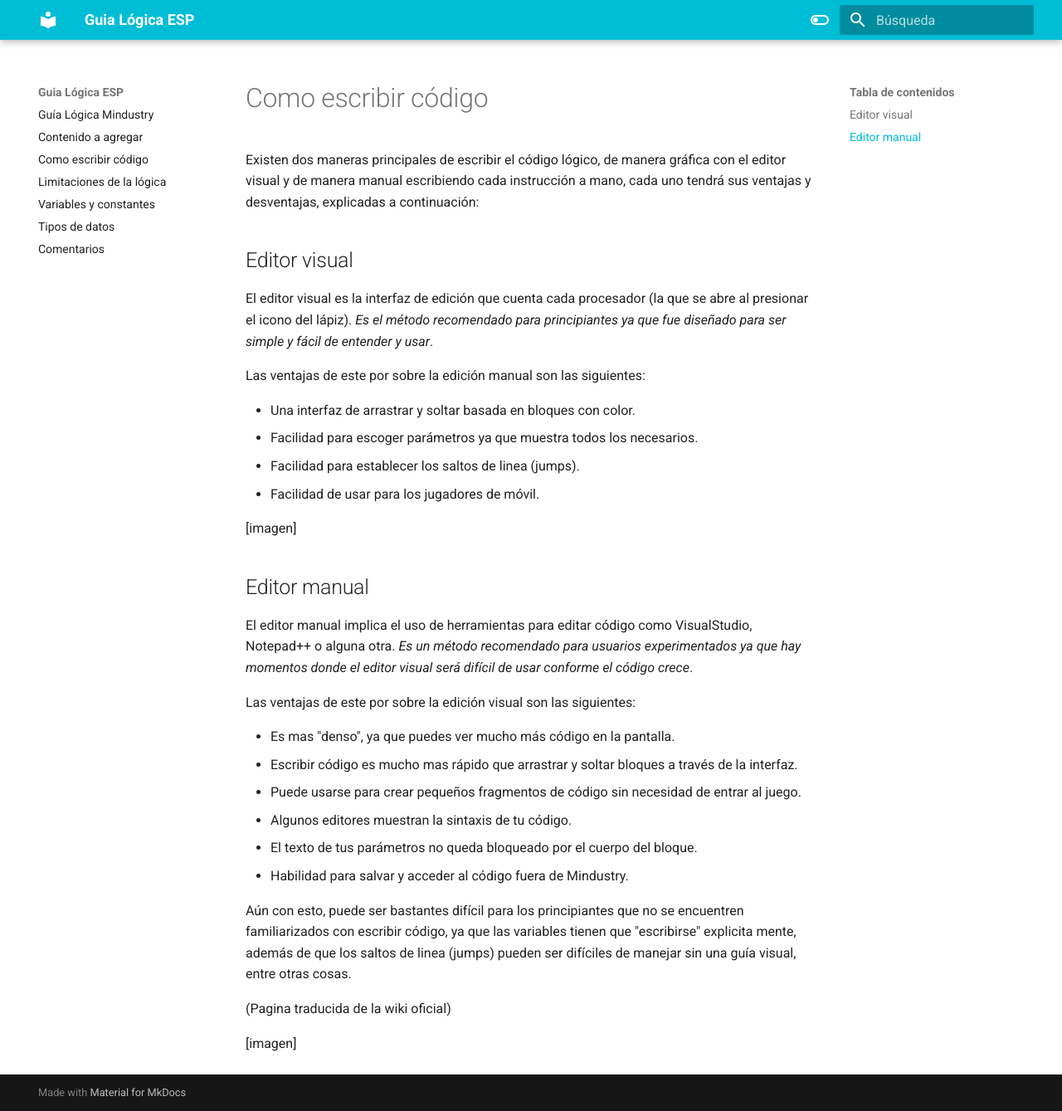
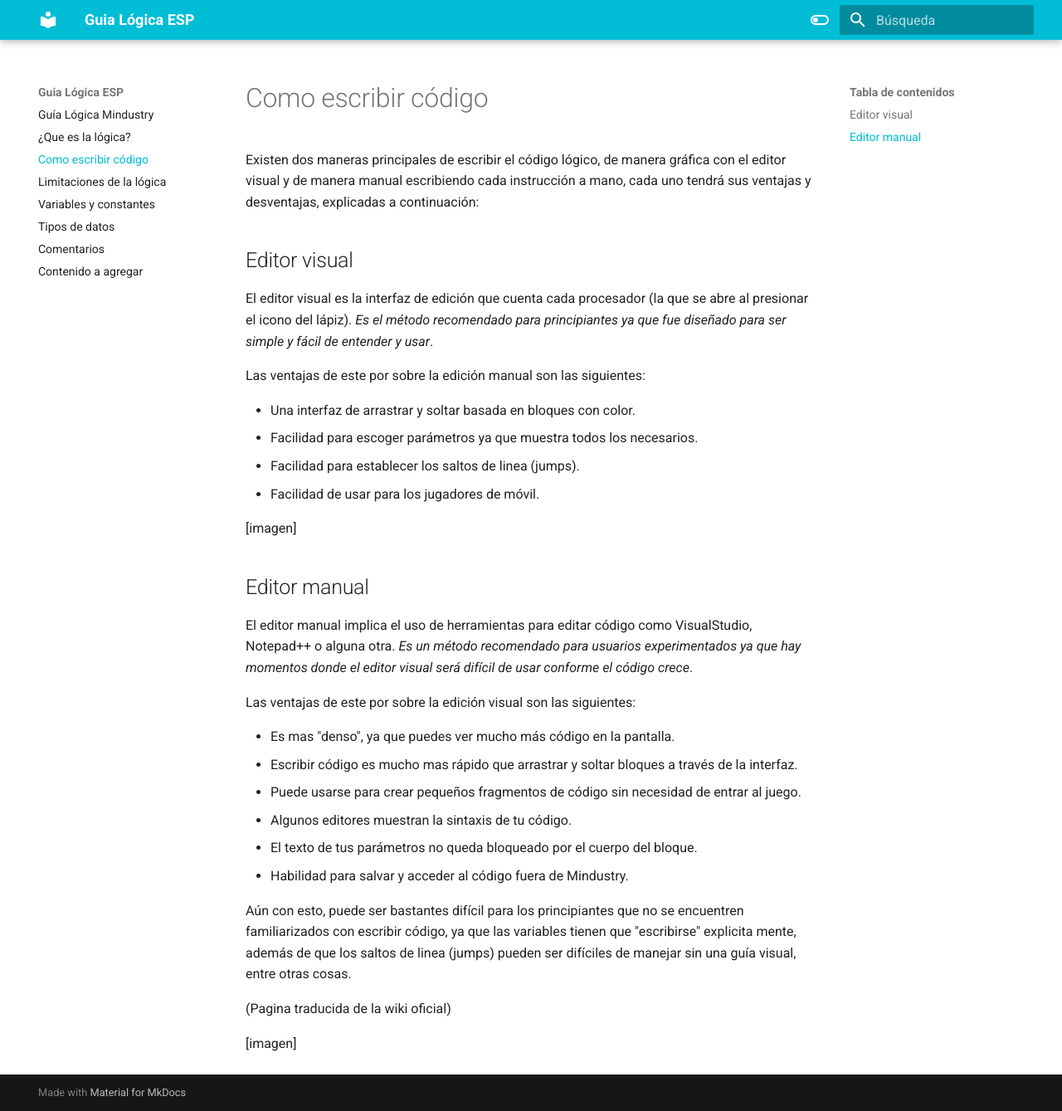
Before and after one commit to Vect0r0/Test, an MkDocs documentation site: the page built from docs/2-como-escribir-codigo.md, in a window 1280 px wide and 1339 px high. Shown: the whole window at 83% size. Built offline with MkDocs 1.6.1 and Material for MkDocs 9.7.7, drawn with Linux system fonts in a browser that asks for light colours; part of the change alters nothing that is shown.

```diff
--- a/mkdocs.yml
+++ b/mkdocs.yml
@@ -65,12 +65,3 @@ extra_javascript:
   - https://polyfill.io/v3/polyfill.min.js?features=es6
   - https://cdn.jsdelivr.net/npm/mathjax@3/es5/tex-mml-chtml.js
   - https://unpkg.com/mermaid/dist/mermaid.min.js
-
-nav:
-  - Guía Lógica Mindustry: index.md
-  - Contenido a agregar: contenido-a-agregar.md
-  - Como escribir código: como-escribir-codigo.md
-  - Limitaciones de la lógica: limitaciones-de-la-logica.md
-  - Variables y constantes: variables-y-constantes.md
-  - Tipos de datos: tipos-de-datos.md
-  - Comentarios: comentarios.md
```
